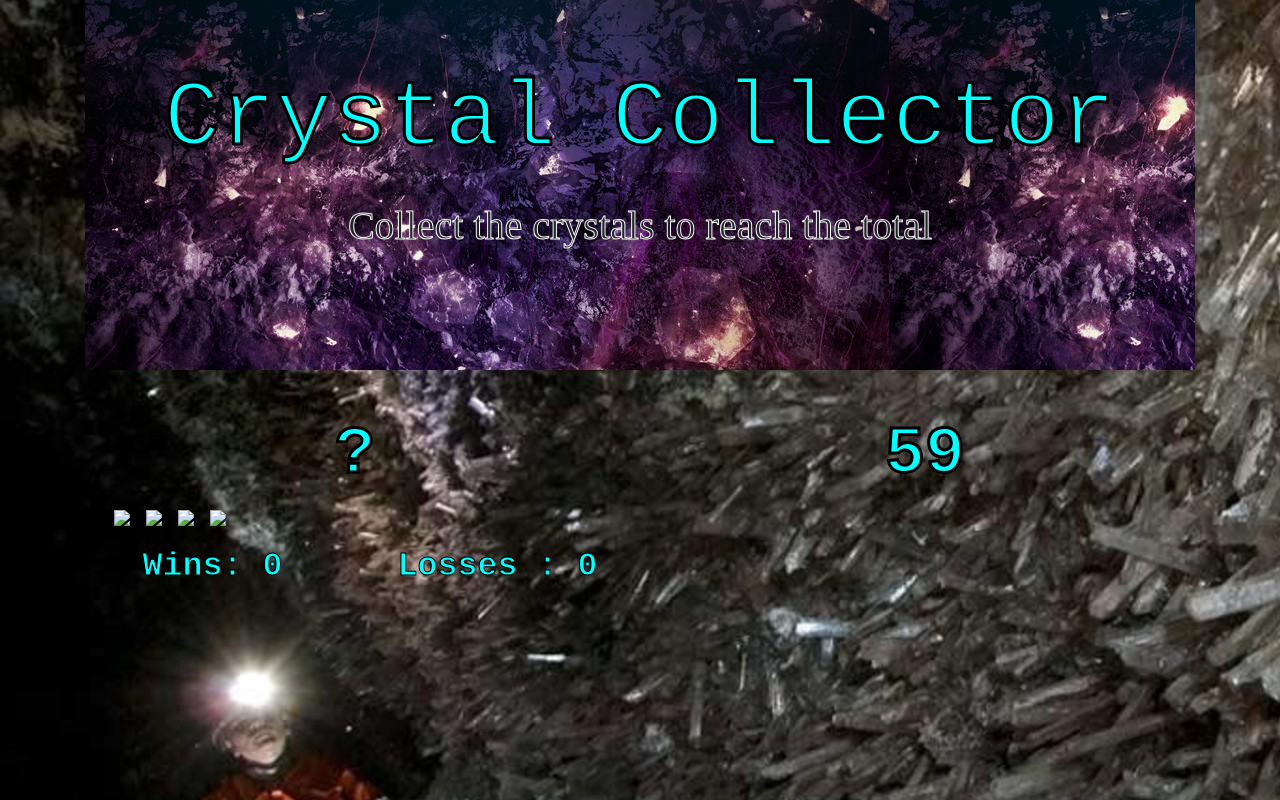
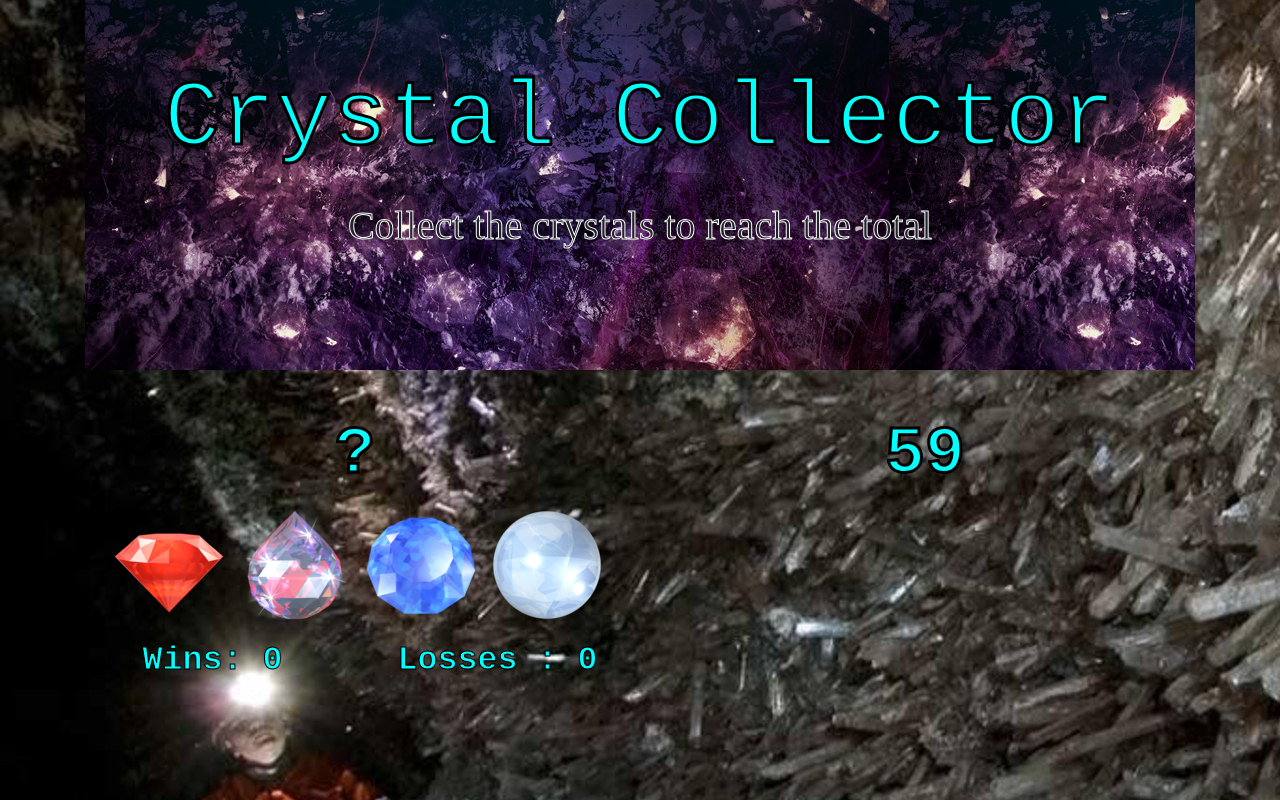
Before and after one commit to rubenavaldez/unit-4-game, a plain HTML site: page index.html in a window 1280 px wide. Shown: the top 800 px of the page. Drawn offline with nearby package versions, Linux system fonts and the light colour scheme; the site is published under a folder, as on GitHub Pages, so addresses that start at the root find nothing; files whose address does not match are found by name.

Commit message:
corrected relative links for buttons

```diff
--- a/index.html
+++ b/index.html
@@ -49,11 +49,11 @@
 
                                 <div class="col-md-24">
 
-                                        <button id="Button1" type="button" class="button"><img id="gemstone" src="/assets/images/Gem-110.png"></button>
+                                        <button id="Button1" type="button" class="button"><img id="gemstone" src="assets/images/Gem-110.png"></button>
 
-                                        <button id="Button2" type="button" class="button"><img id="gemstone" src="/assets/images/Swarovski crystal-110.png"></i></button>
-                                        <button id="Button3" type="button" class="button"><img id="gemstone" src="/assets/images/Sapphire-110.png"></i></button>
-                                        <button id="Button4" type="button" class="button"><img id="gemstone" src="/assets/images/Crystal sphere-110.png"></button>
+                                        <button id="Button2" type="button" class="button"><img id="gemstone" src="assets/images/Swarovski crystal-110.png"></i></button>
+                                        <button id="Button3" type="button" class="button"><img id="gemstone" src="assets/images/Sapphire-110.png"></i></button>
+                                        <button id="Button4" type="button" class="button"><img id="gemstone" src="assets/images/Crystal sphere-110.png"></button>
 
                                     <!-- <button id="Button1" type="button" class="btn btn-primary" value="6">First</button> -->
 
```
